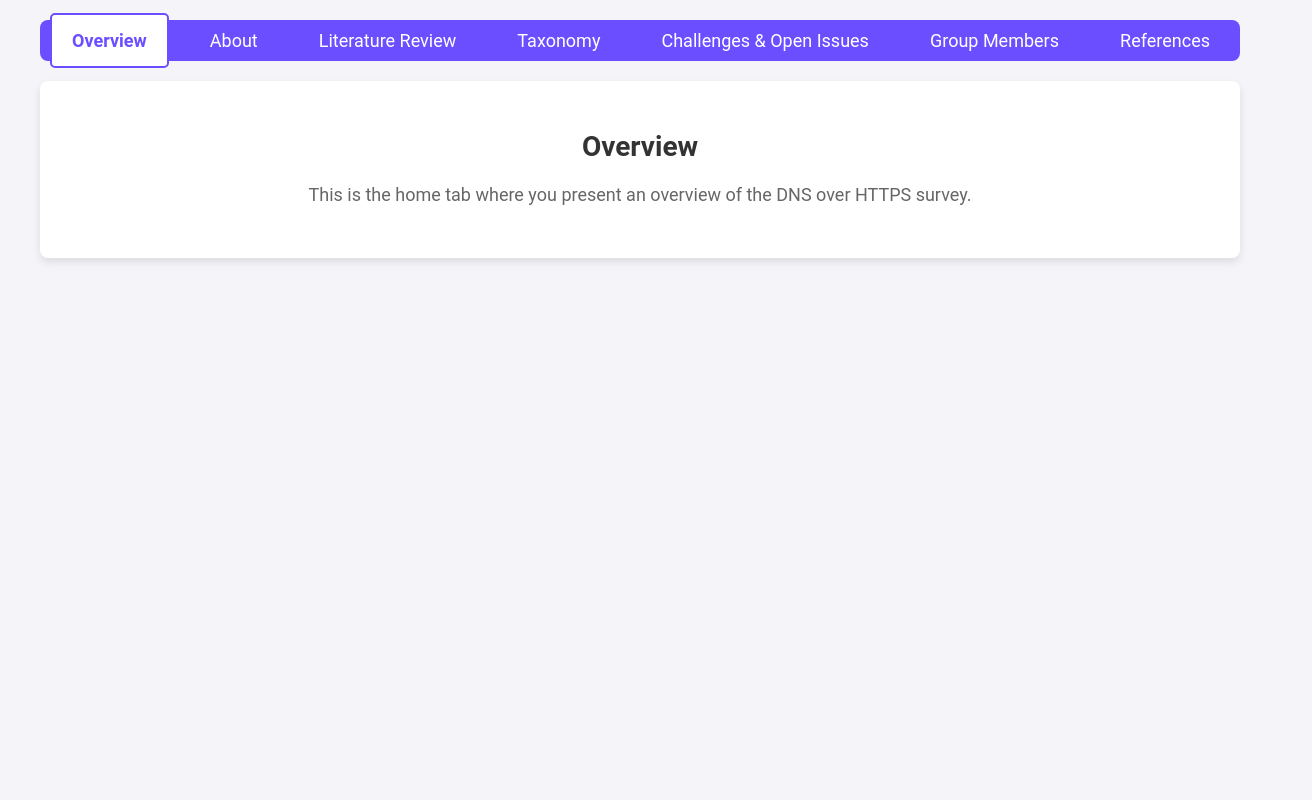
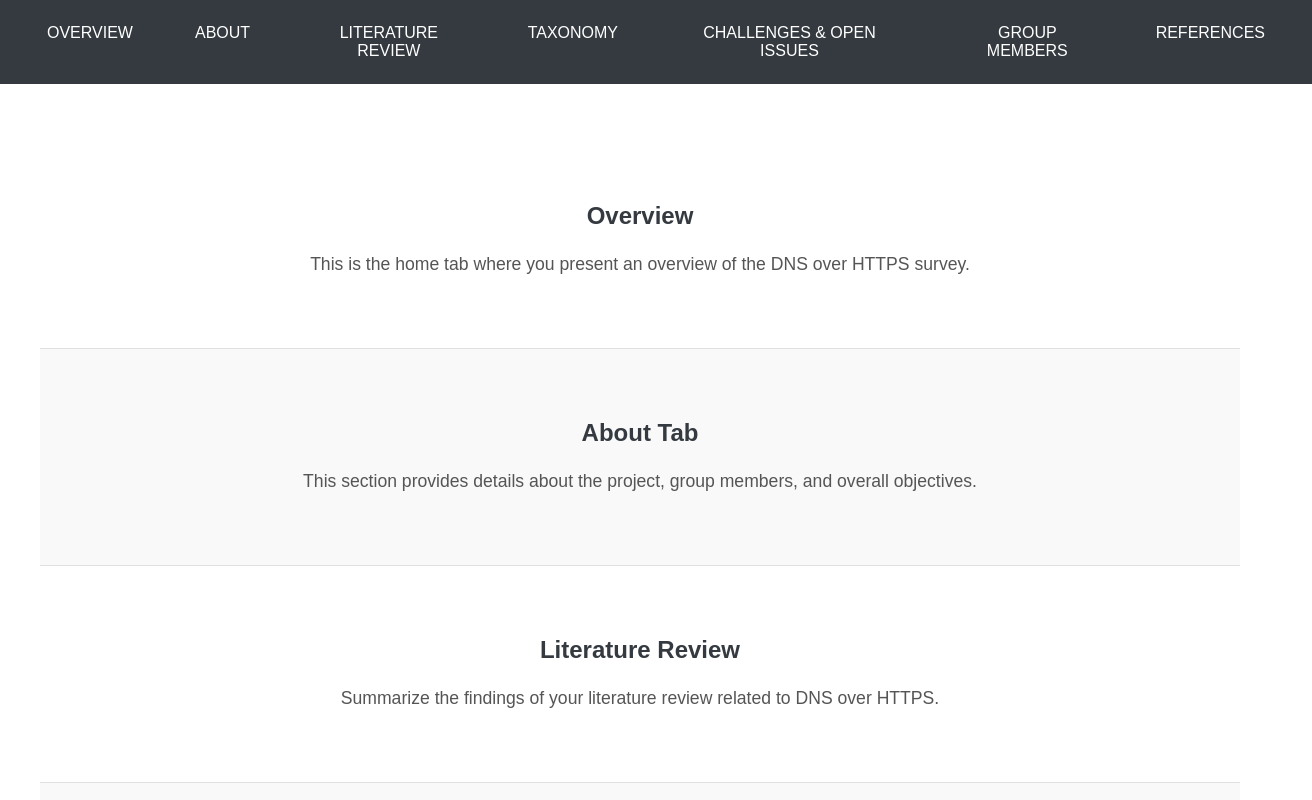
Before and after one commit to kishore7860/Web_Technologies_Group-4, a React (Create React App) app: page / in a window 1280 px wide. Shown: the top 800 px of the page, 1312 px wide, since content can reach past the window. Built offline with nearby package versions, Linux system fonts and the light colour scheme.

Commit message:
project1_changes

```diff
--- a/src/App.css
+++ b/src/App.css
@@ -1,95 +1,99 @@
-/* Basic styles */
-body {
-  font-family: 'Roboto', sans-serif;
+/* Global Styles */
+body,
+html {
   margin: 0;
   padding: 0;
-  background-color: #f4f4f9;
+  font-family: 'Arial', sans-serif;
+  scroll-behavior: smooth;
+  /* Ensures smooth scrolling */
 }
 
 .App {
   text-align: center;
-  padding: 20px;
+}
+
+/* Navigation Bar Styles */
+nav {
+  background-color: #343a40;
+  padding: 1rem;
+  position: sticky;
+  /* Makes it stick at the top when scrolling */
+  top: 0;
+  z-index: 1000;
+  width: 100%;
+}
+
+nav ul {
+  list-style-type: none;
+  margin: 0;
+  padding: 0;
+  display: flex;
+  justify-content: center;
+}
+
+nav ul li {
+  margin: 0 15px;
+}
+
+nav ul li button,
+nav ul li a {
+  background: none;
+  border: none;
+  color: white;
+  font-size: 1rem;
+  text-transform: uppercase;
+  cursor: pointer;
+  padding: 0.5rem 1rem;
+  transition: background-color 0.3s ease;
+  text-decoration: none;
+}
+
+nav ul li button:hover,
+nav ul li a:hover {
+  background-color: #007bff;
+  border-radius: 5px;
+}
+
+nav ul li button.active,
+nav ul li a.active {
+  font-weight: bold;
+  border-bottom: 2px solid #007bff;
+}
+
+/* Section Styles */
+.content {
+  padding: 3rem 1rem;
   max-width: 1200px;
   margin: 0 auto;
 }
 
-h1 {
-  font-size: 36px;
-  margin-bottom: 20px;
-  color: #333;
+section {
+  padding: 50px 20px;
+  border-bottom: 1px solid #e0e0e0;
 }
 
-p {
-  font-size: 18px;
-  line-height: 1.6;
-  color: #555;
+/* Add some contrast between sections */
+section:nth-child(even) {
+  background-color: #f9f9f9;
 }
 
-/* Styling for the navigation */
-nav {
+/* Headings Styles */
+h1,
+h2,
+h3 {
   margin-bottom: 20px;
-  background-color: #6b4eff;
-  padding: 10px;
-  border-radius: 8px;
+  color: #343a40;
 }
 
-nav ul {
-  list-style-type: none;
-  padding: 0;
-  margin: 0;
-  display: flex;
-  justify-content: space-between;
-  /* Ensure tabs are evenly spaced */
-  align-items: center;
+/* General Styles for Content */
+p {
+  line-height: 1.6;
+  margin: 20px 0;
+  color: #555;
+  font-size: 1.1rem;
 }
 
-nav ul li {
-  margin: 0;
-}
-
-nav ul li a {
-  text-decoration: none;
-  color: white;
-  font-size: 18px;
-  /* Adjust font size for better fit */
-  padding: 15px 20px;
-  /* Adjust padding to ensure alignment */
-  transition: background-color 0.3s ease;
-  border-radius: 5px;
-  white-space: nowrap;
-  /* Prevent text from wrapping */
-}
-
-nav ul li a:hover {
-  background-color: #5a3ed7;
-}
-
-nav ul li a.active {
-  background-color: white;
-  color: #6b4eff;
-  font-weight: bold;
-  border: 2px solid #6b4eff;
-}
-
-/* Container for content under each tab */
-.content {
-  background-color: white;
-  padding: 30px;
-  border-radius: 8px;
-  box-shadow: 0 4px 8px rgba(0, 0, 0, 0.1);
-}
-
-.content h1 {
-  font-size: 28px;
-  margin-bottom: 15px;
-}
-
-.content p {
-  font-size: 18px;
-  color: #666;
-}
-
-/* Media queries for responsiveness */
+/* Responsive Styles */
 @media (max-width: 768px) {
   nav ul {
     flex-direction: column;
@@ -99,27 +103,7 @@ nav ul li a.active {
     margin: 10px 0;
   }
 
-  nav ul li a {
-    font-size: 16px;
-    padding: 8px 12px;
-  }
-
   .content {
-    padding: 20px;
-  }
-
-  h1 {
-    font-size: 30px;
+    padding: 2rem 1rem;
   }
 }
-
-@media (max-width: 480px) {
-  nav ul li a {
-    font-size: 14px;
-    padding: 7px 10px;
-  }
-
-  .content h1 {
-    font-size: 24px;
-  }
-}
--- a/src/App.js
+++ b/src/App.js
@@ -1,5 +1,4 @@
 import React from 'react';
-import { BrowserRouter as Router, Route, NavLink, Routes } from 'react-router-dom';
 import Home from './components/Home';
 import About from './components/About';
 import LiteratureReview from './components/LiteratureReview';
@@ -10,34 +9,65 @@ import References from './components/References';
 import './App.css';
 
 function App() {
+  const scrollToSection = (id) => {
+    const element = document.getElementById(id);
+    if (element) {
+      element.scrollIntoView({ behavior: 'smooth' });
+    }
+  };
+
   return (
-    <Router>
     <div className="App">
       <nav>
         <ul>
-            <li><NavLink exact="true" to="/" activeClassName="active">Overview</NavLink></li>
-            <li><NavLink to="/about" activeClassName="active">About</NavLink></li>
-            <li><NavLink to="/literature" activeClassName="active">Literature Review</NavLink></li>
-            <li><NavLink to="/taxonomy" activeClassName="active">Taxonomy</NavLink></li>
-            <li><NavLink to="/challenges" activeClassName="active">Challenges & Open Issues</NavLink></li>
-            <li><NavLink to="/members" activeClassName="active">Group Members</NavLink></li>
-            <li><NavLink to="/references" activeClassName="active">References</NavLink></li>
+          <li>
+            <button onClick={() => scrollToSection('overview')}>Overview</button>
+          </li>
+          <li>
+            <button onClick={() => scrollToSection('about')}>About</button>
+          </li>
+          <li>
+            <button onClick={() => scrollToSection('literature')}>Literature Review</button>
+          </li>
+          <li>
+            <button onClick={() => scrollToSection('taxonomy')}>Taxonomy</button>
+          </li>
+          <li>
+            <button onClick={() => scrollToSection('challenges')}>Challenges & Open Issues</button>
+          </li>
+          <li>
+            <button onClick={() => scrollToSection('members')}>Group Members</button>
+          </li>
+          <li>
+            <button onClick={() => scrollToSection('references')}>References</button>
+          </li>
         </ul>
       </nav>
 
       <div className="content">
-          <Routes>
-            <Route path="/" element={<Home />} />
-            <Route path="/about" element={<About />} />
-            <Route path="/literature" element={<LiteratureReview />} />
-            <Route path="/taxonomy" element={<Taxonomy />} />
-            <Route path="/challenges" element={<Challenges />} />
-            <Route path="/members" element={<Members />} />
-            <Route path="/references" element={<References />} />
-          </Routes>
+        <section id="overview">
+          <Home />
+        </section>
+        <section id="about">
+          <About />
+        </section>
+        <section id="literature">
+          <LiteratureReview />
+        </section>
+        <section id="taxonomy">
+          <Taxonomy />
+        </section>
+        <section id="challenges">
+          <Challenges />
+        </section>
+        <section id="members">
+          <Members />
+        </section>
+        <section id="references">
+          <References />
+        </section>
       </div>
     </div>
-    </Router>
   );
 }
 
```
Also changed, not shown: package.json (+5 -3 lines), 1 other file (tests, documents, lock files or other folders). Lines whose indentation alone changed are shown as unchanged.
